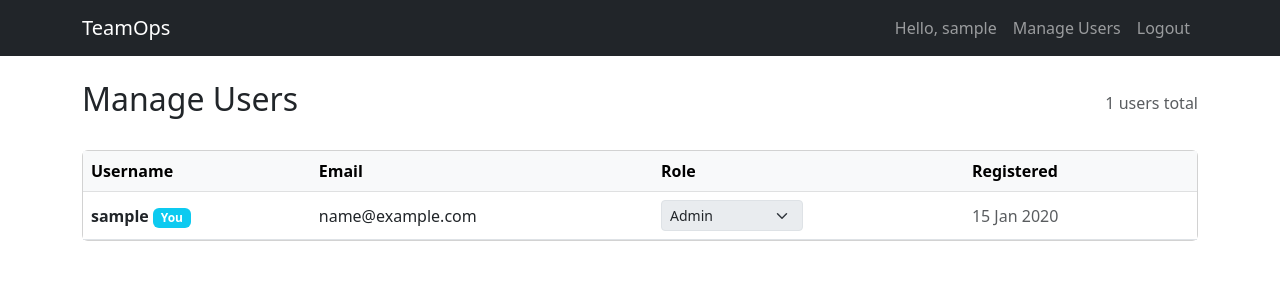
After one commit to StrahinjaMijatovic/TeamOps, a Django app: page /accounts/users/ in a window 1280 px wide. The commit adds this page. Shown: the top 300 px of the page. Run offline with Django 5.2, Linux system fonts and the light colour scheme; a user stored in the database is signed in; tables that the repository leaves empty hold one stand-in row (values such as "Sample post").

Commit message:
admin manage users, more fix

```diff
--- a/accounts/forms.py
+++ b/accounts/forms.py
@@ -4,7 +4,7 @@ from .models import User
 class CustomUserCreationForm(UserCreationForm):
     class Meta:
         model = User
-        fields = ("username", "email", "role")
+        fields = ("username", "email")
 
 class CustomUserChangeForm(UserChangeForm):
     class Meta:
--- a/accounts/urls.py
+++ b/accounts/urls.py
@@ -1,8 +1,10 @@
 from django.urls import path, include
-from .views import HomeView, RegisterView
+from .views import HomeView, RegisterView, UserListView, user_role_update
 
 urlpatterns = [
     path('', HomeView.as_view(), name='home'),
     path('accounts/register/', RegisterView.as_view(), name='register'),
+    path('accounts/users/', UserListView.as_view(), name='user_list'),
+    path('accounts/users/<int:pk>/role/', user_role_update, name='user_role_update'),
     path('accounts/', include('django.contrib.auth.urls')),
 ]
--- a/accounts/views.py
+++ b/accounts/views.py
@@ -1,7 +1,11 @@
-from django.shortcuts import render
-from django.views.generic import TemplateView, CreateView
+from django.shortcuts import render, get_object_or_404, redirect
+from django.views.generic import TemplateView, CreateView, ListView
+from django.contrib.auth.mixins import LoginRequiredMixin, UserPassesTestMixin
+from django.contrib.auth.decorators import login_required
+from django.contrib import messages
 from django.urls import reverse_lazy
 from .forms import CustomUserCreationForm
+from .models import User
 
 class HomeView(TemplateView):
     template_name = "home.html"
@@ -10,3 +14,39 @@ class RegisterView(CreateView):
     form_class = CustomUserCreationForm
     success_url = reverse_lazy("login")
     template_name = "registration/register.html"
+
+class UserListView(LoginRequiredMixin, UserPassesTestMixin, ListView):
+    model = User
+    template_name = 'accounts/user_list.html'
+    context_object_name = 'users'
+
+    def test_func(self):
+        return self.request.user.is_admin
+
+    def get_context_data(self, **kwargs):
+        context = super().get_context_data(**kwargs)
+        context['role_choices'] = User.Role.choices
+        return context
+
+@login_required
+def user_role_update(request, pk):
+    if not request.user.is_admin:
+        from django.http import HttpResponseForbidden
+        return HttpResponseForbidden("Only admins can change roles.")
+
+    target_user = get_object_or_404(User, pk=pk)
+
+    if target_user == request.user:
+        messages.error(request, "You cannot change your own role.")
+        return redirect('user_list')
+
+    if request.method == 'POST':
+        new_role = request.POST.get('role')
+        if new_role in dict(User.Role.choices):
+            target_user.role = new_role
+            target_user.save(update_fields=['role'])
+            messages.success(request, f"Role for {target_user.username} changed to {target_user.get_role_display()}.")
+        else:
+            messages.error(request, "Invalid role.")
+
+    return redirect('user_list')
--- a/config/urls.py
+++ b/config/urls.py
@@ -1,5 +1,7 @@
 from django.contrib import admin
 from django.urls import path, include
+from django.conf import settings
+from django.conf.urls.static import static
 
 urlpatterns = [
     path('admin/', admin.site.urls),
@@ -7,3 +9,6 @@ urlpatterns = [
     path('projects/', include('projects.urls')),
     path('tasks/', include('tasks.urls')),
 ]
+
+if settings.DEBUG:
+    urlpatterns += static(settings.MEDIA_URL, document_root=settings.MEDIA_ROOT)
--- /dev/null
+++ b/templates/accounts/user_list.html
@@ -0,0 +1,53 @@
+{% extends 'base.html' %}
+
+{% block title %}Manage Users{% endblock %}
+
+{% block content %}
+<div class="d-flex justify-content-between align-items-center mb-4">
+    <h2>Manage Users</h2>
+    <span class="text-muted">{{ users|length }} users total</span>
+</div>
+
+<div class="card">
+    <div class="table-responsive">
+        <table class="table table-hover mb-0">
+            <thead class="table-light">
+                <tr>
+                    <th>Username</th>
+                    <th>Email</th>
+                    <th>Role</th>
+                    <th>Registered</th>
+                    <th></th>
+                </tr>
+            </thead>
+            <tbody>
+                {% for u in users %}
+                <tr>
+                    <td class="align-middle">
+                        <strong>{{ u.username }}</strong>
+                        {% if u == user %}<span class="badge bg-info">You</span>{% endif %}
+                    </td>
+                    <td class="align-middle">{{ u.email }}</td>
+                    <form method="post" action="{% url 'user_role_update' u.pk %}">
+                        {% csrf_token %}
+                        <td class="align-middle">
+                            <select name="role" class="form-select form-select-sm" style="width: auto;" {% if u == user %}disabled{% endif %}>
+                                {% for value, label in role_choices %}
+                                <option value="{{ value }}" {% if u.role == value %}selected{% endif %}>{{ label }}</option>
+                                {% endfor %}
+                            </select>
+                        </td>
+                        <td class="align-middle text-muted">{{ u.date_joined|date:"d M Y" }}</td>
+                        <td class="align-middle">
+                            {% if u != user %}
+                            <button type="submit" class="btn btn-sm btn-outline-primary">Save</button>
+                            {% endif %}
+                        </td>
+                    </form>
+                </tr>
+                {% endfor %}
+            </tbody>
+        </table>
+    </div>
+</div>
+{% endblock %}
--- a/templates/base.html
+++ b/templates/base.html
@@ -13,6 +13,9 @@
             <div class="navbar-nav ms-auto">
                 {% if user.is_authenticated %}
                     <span class="nav-item nav-link">Hello, {{ user.username }}</span>
+                    {% if user.is_admin %}
+                    <a class="nav-link" href="{% url 'user_list' %}">Manage Users</a>
+                    {% endif %}
                     <form action="{% url 'logout' %}" method="post" class="d-inline">
                         {% csrf_token %}
                         <button type="submit" class="btn btn-link nav-link">Logout</button>
--- a/templates/projects/project_detail.html
+++ b/templates/projects/project_detail.html
@@ -126,9 +126,9 @@
             <ul class="list-group list-group-flush small" style="max-height: 600px; overflow-y: auto;">
                 {% for log in audit_logs %}
                 <li class="list-group-item">
-                    <strong>{{ log.user.username }}</strong>
+                    <strong>{% if log.user %}{{ log.user.username }}{% else %}System{% endif %}</strong>
                     <span class="text-muted">{{ log.get_action_display|lower }}</span>
-                    {{ log.content_object.title|default:log.content_object }}
+                    {% if log.content_object %}{{ log.content_object.title|default:log.content_object }}{% else %}<em>deleted object</em>{% endif %}
                     <br>
                     <span class="text-muted text-xs">{{ log.timestamp|timesince }} ago</span>
                 </li>
```
Also changed, not shown: tasks/views.py (+9 -2 lines).
